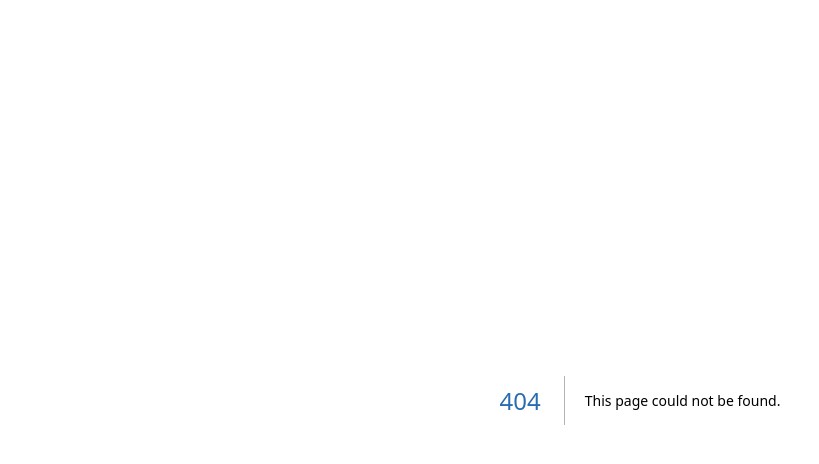
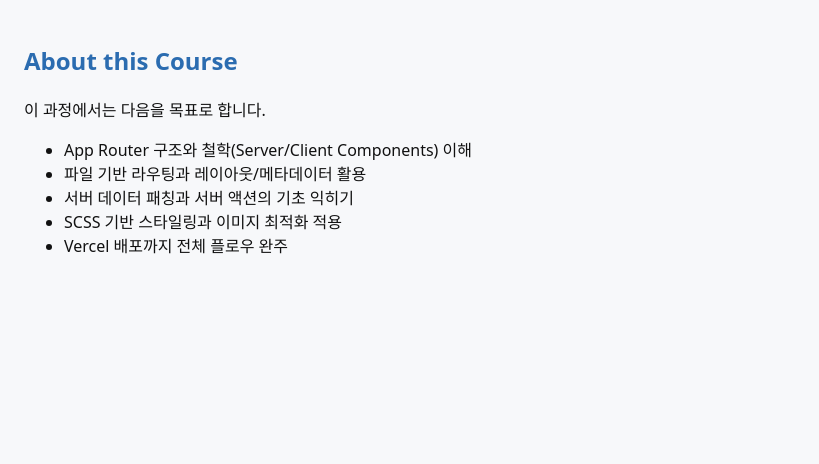
Before and after one commit to heroyooi/next-app, a Next.js app: page /about in a window 1280 px wide. Before the commit this address had no page. Shown: the top 464 px of the page, without its empty margins (0-819 px from the left). Built offline with nearby package versions, Linux system fonts and the light colour scheme.

Commit message:
1회차 과제 진행

```diff
--- /dev/null
+++ b/src/app/(public)/about/page.tsx
@@ -0,0 +1,15 @@
+export default function AboutPage() {
+  return (
+    <main style={{ padding: 24 }}>
+      <h2>About this Course</h2>
+      <p>이 과정에서는 다음을 목표로 합니다.</p>
+      <ul>
+        <li>App Router 구조와 철학(Server/Client Components) 이해</li>
+        <li>파일 기반 라우팅과 레이아웃/메타데이터 활용</li>
+        <li>서버 데이터 패칭과 서버 액션의 기초 익히기</li>
+        <li>SCSS 기반 스타일링과 이미지 최적화 적용</li>
+        <li>Vercel 배포까지 전체 플로우 완주</li>
+      </ul>
+    </main>
+  );
+}
--- a/src/app/globals.scss
+++ b/src/app/globals.scss
@@ -1,8 +1,38 @@
 $primary: #2b6cb0;
+
+* { box-sizing: border-box; }
+
+:root {
+  --bg: #f7f8fa;
+  --text: #111;
+  --primary: #2b6cb0;
+}
 
 body {
   margin: 0;
-  font-family: system-ui, sans-serif;
-  color: #111;
+  background: var(--bg);
+  color: var(--text);
+  font-family: system-ui, -apple-system, Segoe UI, Roboto, 'Noto Sans KR', sans-serif;
 }
-h1 { color: $primary; }
+
+h1, h2 { color: $primary; }
+
+/* 공통 버튼 예시 */
+.btn {
+  display: inline-block;
+  padding: 10px 14px;
+  border-radius: 8px;
+  border: 1px solid rgba(0,0,0,.08);
+  background: white;
+  cursor: pointer;
+  transition: transform .05s ease, box-shadow .15s ease;
+
+  &:hover { box-shadow: 0 6px 20px rgba(0,0,0,.06); }
+  &:active { transform: translateY(1px); }
+
+  &--primary {
+    background: var(--primary);
+    color: #fff;
+    border-color: rgba(0,0,0,.1);
+  }
+}
```
Also changed, not shown: src/app/(public)/hello/page.tsx (added, +8 -0 lines).
